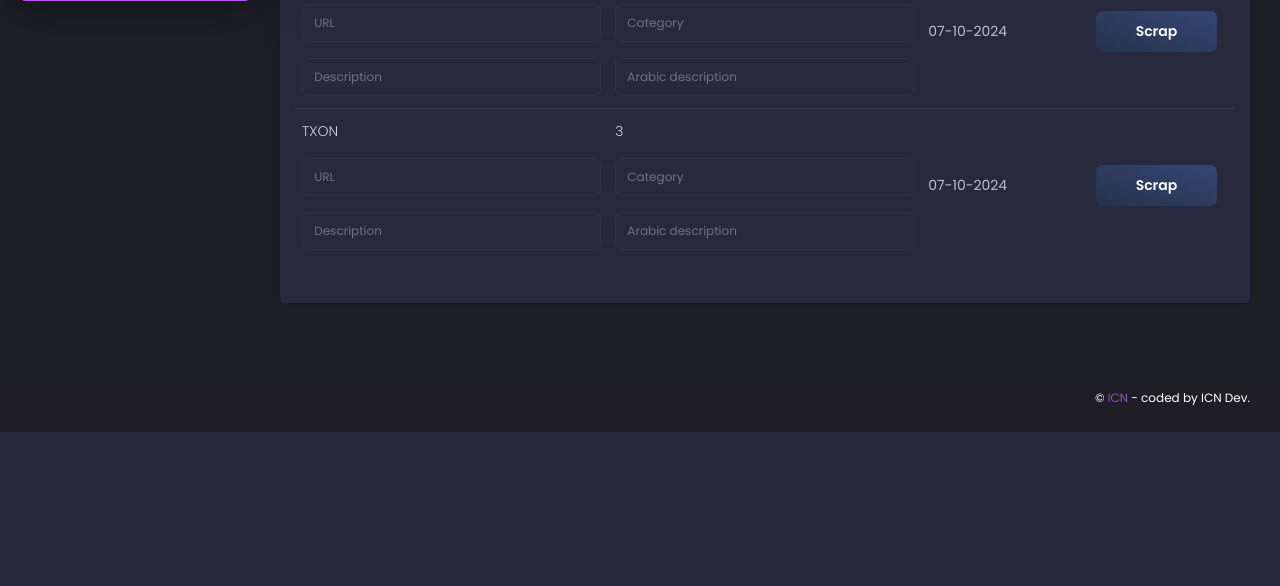
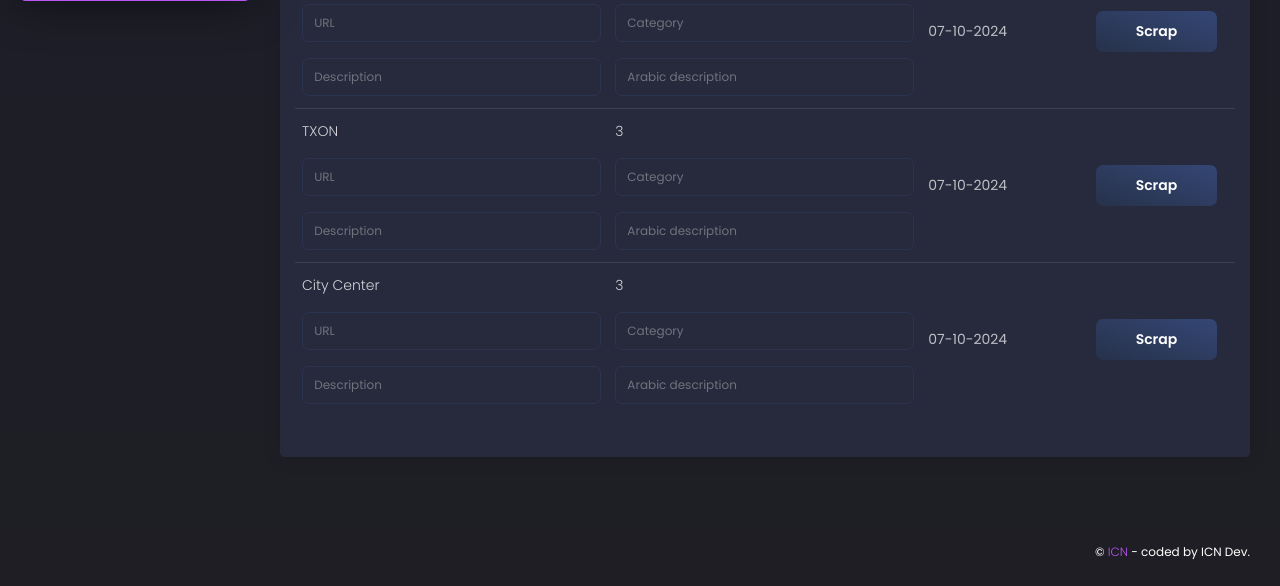
Before and after one commit to khaledsammour/icn_ai, a Django app: page /tables.html in a window 1280 px wide. Shown: the part 789-1375 px from the top of the page. Before the commit the page ends 1221 px from the top, so only its background shows below. Run offline with Django 3.2, Linux system fonts and the light colour scheme; some libraries are stand-ins or nearby versions.

Commit message:
city center

```diff
--- a/apps/home/urls.py
+++ b/apps/home/urls.py
@@ -5,7 +5,7 @@ Copyright (c) 2019 - present AppSeed.us
 
 from django.urls import path, re_path
 from apps.home import views
-from .views import ScrapView, SecScrapView, GameakScrapView, PalestinianScrapView, VikushaScrapView, GTSScrapView, TXONScrapView
+from .views import ScrapView, SecScrapView, GameakScrapView, PalestinianScrapView, VikushaScrapView, GTSScrapView, TXONScrapView, CityCenterScrapView
 
 urlpatterns = [
 
@@ -21,4 +21,5 @@ urlpatterns = [
     path('api/VikushaScrapView', VikushaScrapView.as_view()),
     path('api/GTSScrapView', GTSScrapView.as_view()),
     path('api/TXONScrapView', TXONScrapView.as_view()),
+    path('api/CityCenterScrapView', CityCenterScrapView.as_view()),
 ]
--- a/apps/home/views.py
+++ b/apps/home/views.py
@@ -1105,6 +1105,137 @@ class GTSScrapView(APIView):
         translateDriver.quit()
         return JsonResponse({})
 
+class CityCenterScrapView(APIView):
+    def post(self, request, *args, **kwargs):
+        translateDriver = Chrome()
+        translateDriver.maximize_window()
+        translateDriver.get('https://www.freetranslations.org/english-to-arabic-translation.html')
+        driver = Chrome()
+        driver.maximize_window()
+        url = request.data['url']
+        driver.get(url)
+        data = []
+        errors = []
+        hrefs = []
+        driver.get(url+'&limit=1000000')
+        sleep(3)
+        elements = driver.find_elements(By.CSS_SELECTOR, ".tb_products > .product-layout")
+        for e in elements:
+            if len(e.find_elements(By.CSS_SELECTOR, ".tb_label_stock_status"))==0:
+                hrefs.append(e.find_element(By.CSS_SELECTOR, "h4 > a").get_attribute("href"))
+        for href in hrefs:
+            try:
+                driver.get(href)
+                sleep(1)
+                title_selector = '.tb_system_page_title > h1'
+                description_selector = '.tb_product_description'
+                key_words_selector = "meta[property*='og:title']"
+                product_attributes_selector = ".tb_product_attributes tbody > tr"
+                href_res = driver.find_element(By.CSS_SELECTOR, 'html').get_attribute('outerHTML')
+                soup = BeautifulSoup(href_res, 'html.parser')
+                title = soup.select_one(title_selector).get_text(strip=True)
+
+                # Get the product price
+                price_elem = soup.select_one(
+                    "meta[property*='product:price:amount']"
+                )
+                price = price_elem['content'].strip() if price_elem else ''
+
+                # Get the main image URL
+                main_image_elem = soup.select_one('.tb_gallery .tb_zoom_box img')
+
+                image = getImageUrl(request.data['id'], main_image_elem['src']) if main_image_elem else ''
+
+                # Get additional images
+                image_elems = soup.select('.tb_gallery .tb_listing img')
+                images = [getImageUrl(request.data['id'], replace_dimensions(img['src'])) for img in image_elems if len(img['src'])>10]
+
+                # Check stock status
+
+                in_stock = '3' if 'instock' in soup.select_one("meta[property*='product:availability']")['content'] else '0'
+
+                # Get product attributes content
+                description_elem = soup.select_one(description_selector).get_text(" ",strip=True) if soup.select_one(description_selector) else ''
+                product_attributes_content = description_elem if description_elem else ''
+                # Get keywords
+                key_words_elem = soup.select_one(key_words_selector)
+
+                keyWords = key_words_elem['content'] if key_words_elem else ''
+
+                # Get discount
+                discount_elem = soup.select_one(".price-savings > strong")
+                discount = discount_elem.get_text().replace('JOD', '').strip() if discount_elem else '0'
+
+                product_attributes_content_json = {}
+
+                product_attributes = soup.select(product_attributes_selector)
+                for attr in product_attributes:
+                    key = attr.select_one("td:nth-child(1)").get_text(strip=True)
+                    val = attr.select_one("td:nth-child(2)").get_text(strip=True)
+                    product_attributes_content_json[key] = val
+
+                # driver.get(soup.select_one(".tb_wt_header_language_menu_system a[data-language-code*='ar']")['href'])
+                # sleep(1)
+                # ar_href_res = driver.find_element(By.CSS_SELECTOR, 'html').get_attribute('outerHTML')
+                # ar_soup = BeautifulSoup(ar_href_res, 'html.parser')
+                # ar_title = ar_soup.select_one(title_selector).get_text(strip=True) if ar_soup.select_one(title_selector) and 'الصفحة المطلوبة لا يمكن العثور عليها' not in ar_soup.select_one(title_selector).get_text(strip=True) else title
+                # ar_key_words_elem = ar_soup.select_one(key_words_selector)
+                # ar_keyWords = ar_key_words_elem['content'] if ar_key_words_elem and 'الصفحة المطلوبة لا يمكن العثور عليها' not in ar_key_words_elem['content'] else ''
+
+                # ar_product_attributes_content_json = {}
+
+                # ar_product_attributes = ar_soup.select(product_attributes_selector)
+                # for attr in ar_product_attributes:
+                #     key = attr.select_one("td:nth-child(1)").get_text(strip=True)
+                #     val = attr.select_one("td:nth-child(2)").get_text(strip=True)
+                #     ar_product_attributes_content_json[key] = val
+                # Create product dictionary
+                product = {
+                    "Arabic Name": translate(translateDriver, title),
+                    "English Name": title,
+                    "Arabic Description": translate(translateDriver, product_attributes_content) if len(product_attributes_content) > 3 else request.data['arabic_description'],
+                    "English Description": product_attributes_content if len(product_attributes_content) > 3 else request.data['description'],
+                    "Category Id": request.data['db_category'],
+                    "Arabic Brand": "",
+                    "English Brand": "",
+                    "Unit Price": price,
+                    "Discount Type": "Flat" if discount != "0" else "",
+                    "Discount": discount if discount != "0" else "",
+                    "Unit": "PC",
+                    "Current Stock": in_stock,
+                    "Main Image URL": image,
+                    "Photos URLs": str((",").join(images)) if images else image,
+                    "Video Youtube URL": "",
+                    "English Meta Tags": keyWords.replace('//', ','),
+                    "Arabic Meta Tags": translate(translateDriver, keyWords).replace('//', ','),
+                    "features": '' if not product_attributes_content_json else json.dumps(product_attributes_content_json),
+                    "features_ar": '',
+                    "wholesale": "no",
+                    "reference_link": href,
+                }
+                data.append(product)
+            except Exception as e:
+                print(e)
+                errors.append({
+                    "url": href
+                })
+
+        df = pd.DataFrame(data)
+        df.to_excel(request.data['db_category']+'_products.xlsx', index=False)
+        if len(errors)>0:
+            err_df = pd.DataFrame(errors)
+            err_df.to_excel(request.data['db_category']+'_errors.xlsx', index=False)
+
+        driver.quit()
+        translateDriver.quit()
+        return JsonResponse({})
+
+def replace_dimensions(url):
+    # Regex pattern to match dimensions like 128x128
+    pattern = r'\d+x\d+'
+    # Replace the dimensions with '1200x1200'
+    return re.sub(pattern, '1200x1200', url)
+
 class TXONScrapView(APIView):
     def post(self, request, *args, **kwargs):
         translateDriver = Chrome()
--- a/apps/templates/home/tables.html
+++ b/apps/templates/home/tables.html
@@ -166,6 +166,26 @@
                       </button>
                     </td>
                   </tr>
+                  <tr>
+                    <td>
+                      <p>City Center</p>
+                      <input type="text" class="form-control mt-3" placeholder="URL" id="city_center_url" />
+                      <input type="text" class="form-control mt-3" placeholder="Description" id="city_center_description" />
+                    </td>
+                    <td>
+                      <p>3</p>
+                      <input type="text" class="form-control mt-3" placeholder="Category" id="city_center_db_category" />
+                      <input type="text" class="form-control mt-3" placeholder="Arabic description" id="city_center_arabic_description" />
+                    </td>
+                    <td>
+                      07-10-2024
+                    </td>
+                    <td class="text-center">
+                      <button type="button" class="btn" onclick="cityCenterScrapView()">
+                        Scrap
+                      </button>
+                    </td>
+                  </tr>
                 </tbody>
               </table>
             </div>
@@ -329,5 +349,25 @@ const csrftoken = getCookie('csrftoken');
     .catch(error => console.error("Error:", error));
 
   }
+  function cityCenterScrapView() {
+    fetch("/api/CityCenterScrapView", {
+      method: "POST",
+      headers: {
+          "Content-Type": "application/json",
+          'X-CSRFToken': csrftoken,
+      },
+      body: JSON.stringify({
+        id: "2830",
+        url: document.getElementById('city_center_url').value,
+        db_category: document.getElementById('city_center_db_category').value,
+        description: document.getElementById('city_center_description').value,
+        arabic_description: document.getElementById('city_center_arabic_description').value,
+      })
+    })
+    .then(response => response.json())
+    .then(data => console.log(data))
+    .catch(error => console.error("Error:", error));
+
+  }
 </script>
 {% endblock javascripts %}
```
